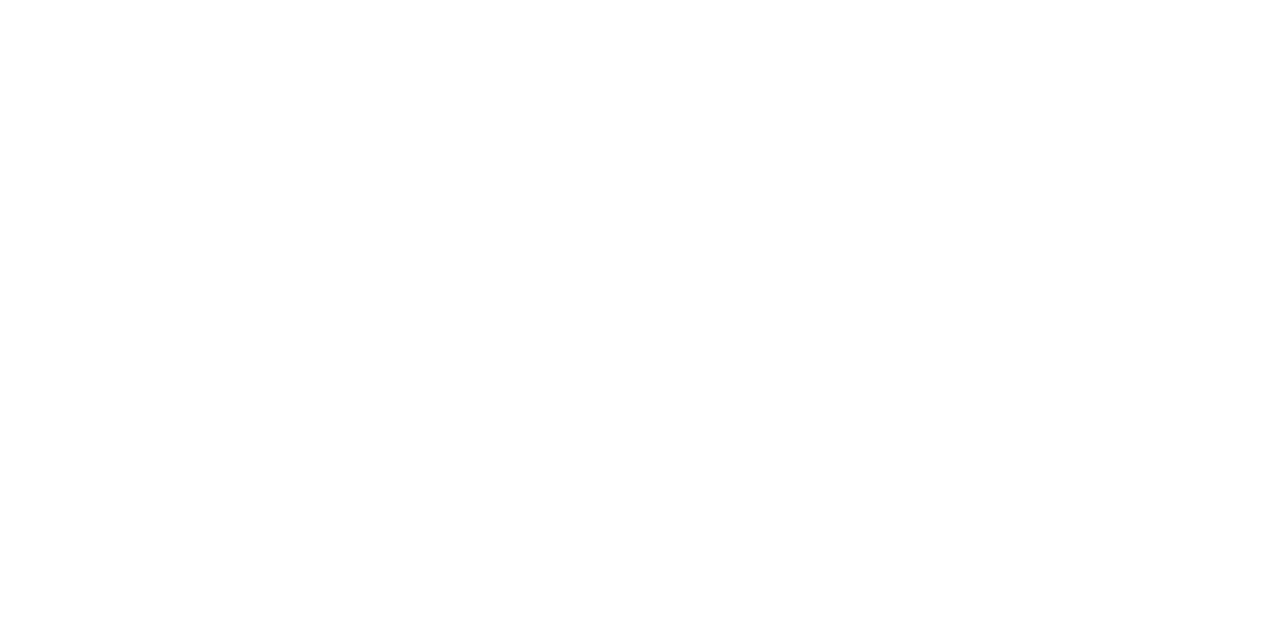
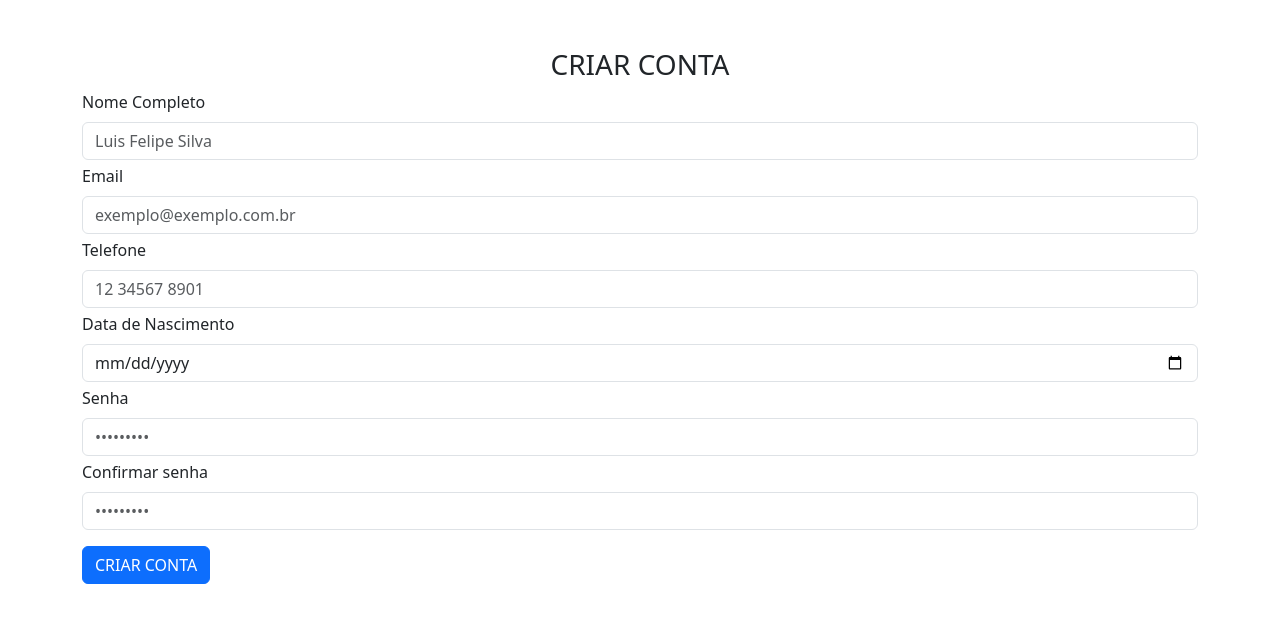
Before and after one commit to tharlytonscarabotto/FIAP_CAP09_FINTECH_RM564007, a plain HTML site: page index.html in a window 1280 px wide. Drawn offline with nearby package versions, Linux system fonts and the light colour scheme.

Commit message:
Criação da estrutura básica do formulário

```diff
--- a/index.html
+++ b/index.html
@@ -7,17 +7,51 @@
 
     <!-- CHAMADA DO CSS DO BOOTSTRAP -->
     <link href="https://cdn.jsdelivr.net/npm/bootstrap@5.3.6/dist/css/bootstrap.min.css" rel="stylesheet"
-    integrity="sha384-4Q6Gf2aSP4eDXB8Miphtr37CMZZQ5oXLH2yaXMJ2w8e2ZtHTl7GptT4jmndRuHDT" crossorigin="anonymous">
-
+        integrity="sha384-4Q6Gf2aSP4eDXB8Miphtr37CMZZQ5oXLH2yaXMJ2w8e2ZtHTl7GptT4jmndRuHDT" crossorigin="anonymous">
 
     <title>PLANEJEI</title>
 </head>
 
 <body>
+    <main class="container">
 
+        <h3 class="text-center mt-5">CRIAR CONTA</h3>
 
+        <form>
+            <div class="mb-1">
+                <label for="nome" class="form-label">Nome Completo</label>
+                <input type="text" class="form-control" id="nome" placeholder="Luis Felipe Silva">
+            </div>
 
+            <div class="mb-1">
+                <label for="email" class="form-label">Email</label>
+                <input type="email" class="form-control" id="email" placeholder="exemplo@exemplo.com.br">
+            </div>
 
+            <div class="mb-1">
+                <label for="telefone" class="form-label">Telefone</label>
+                <input type="tel" class="form-control" id="telefone" placeholder="12 34567 8901">
+            </div>
+
+            <div class="mb-1">
+                <label for="dataNascimento" class="form-label">Data de Nascimento</label>
+                <input type="date" class="form-control" id="dataNascimento" placeholder="DD/MM/AAAA">
+            </div>
+
+            <div class="mb-1">
+                <label for="senha" class="form-label">Senha</label>
+                <input type="password" class="form-control" id="senha" placeholder="•••••••••">
+            </div>
+
+            <div class="mb-3">
+                <label for="confirmaSenha" class="form-label">Confirmar senha</label>
+                <input type="password" class="form-control" id="confirmaSenha" placeholder="•••••••••">
+            </div>
+
+            <button type="submit" class="btn btn-primary">CRIAR CONTA</button>
+        </form>
+
+    </main>
 
     <!-- CHAMADA DO JAVASCRIPT DO BOOTSTRAP -->
     <script src="https://cdn.jsdelivr.net/npm/bootstrap@5.3.6/dist/js/bootstrap.bundle.min.js"
```
